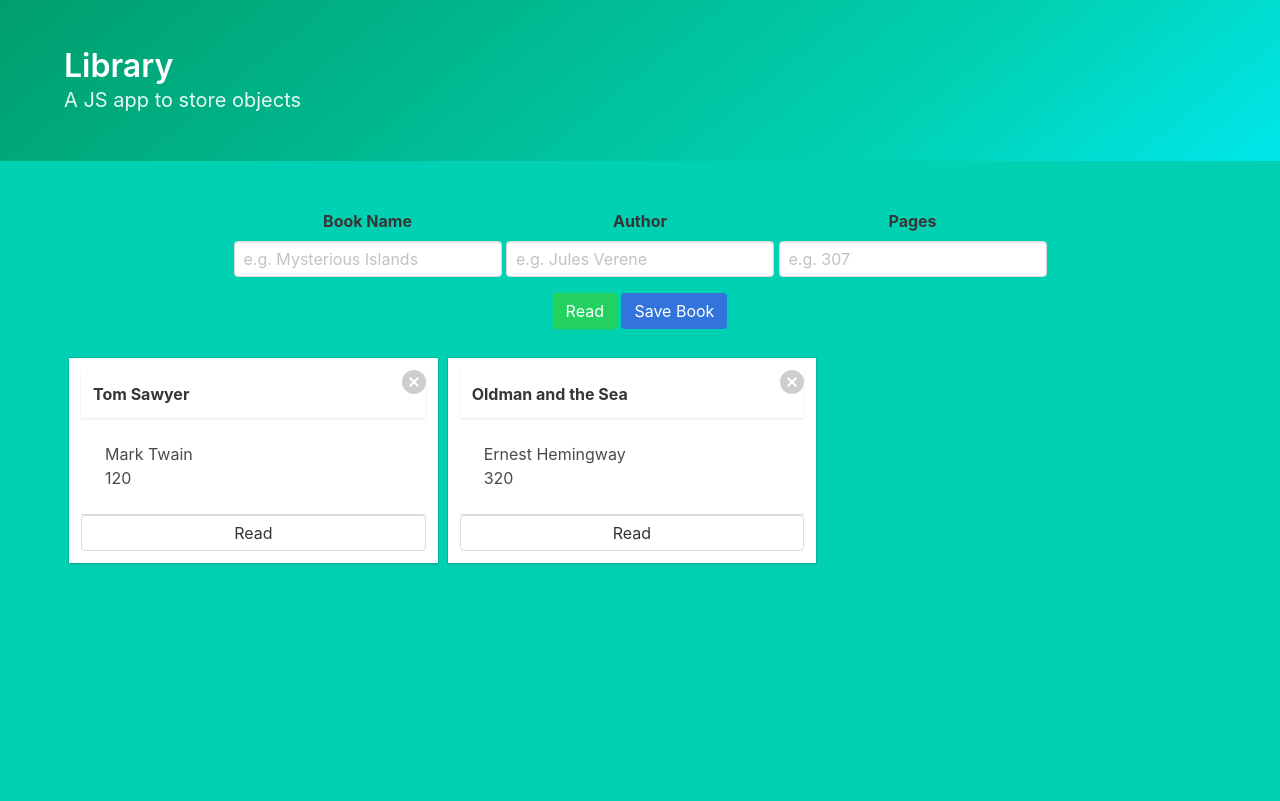
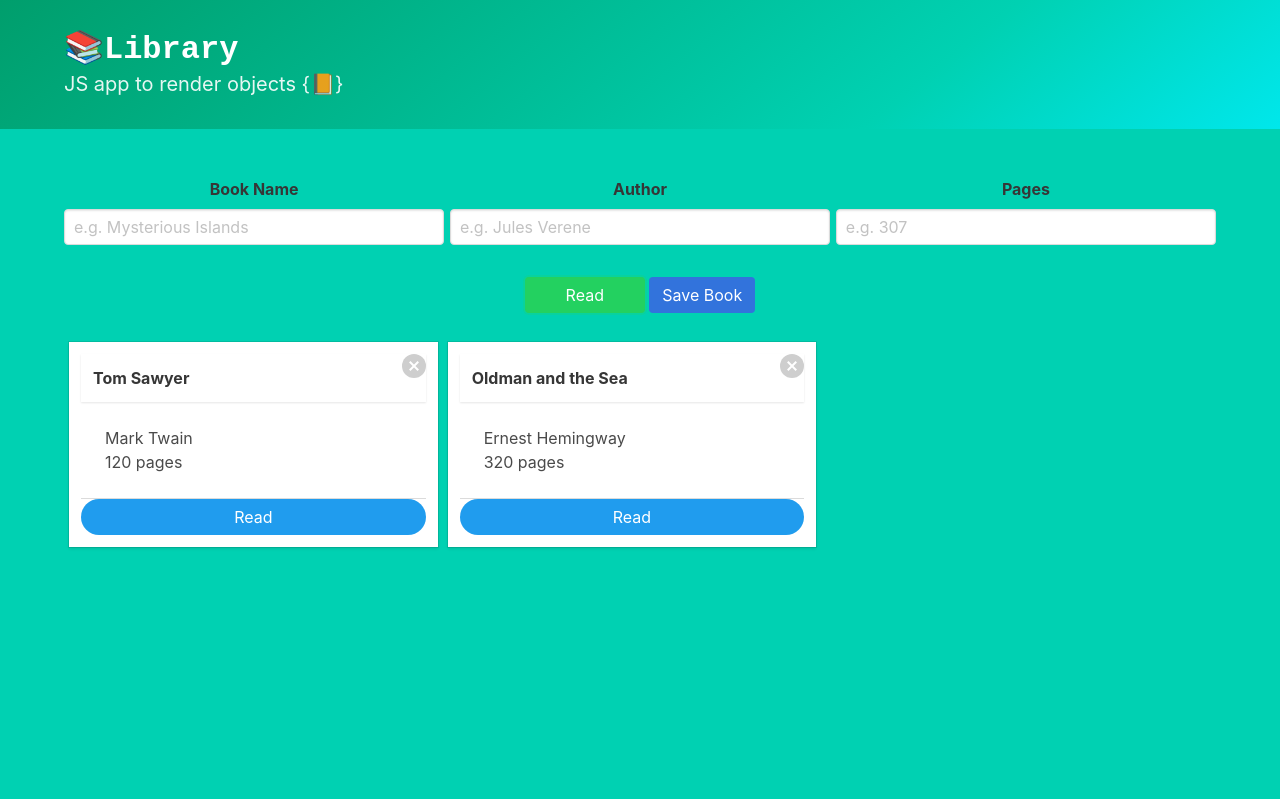
Before and after one commit to inhaq/library, a plain HTML site: page index.html in a window 1280 px wide. Both pictures are taken after a click on the link "UnRead". Drawn offline with nearby package versions, Linux system fonts and the light colour scheme.

Commit message:
code refactoring and UI update

```diff
--- a/index.html
+++ b/index.html
@@ -5,63 +5,60 @@
     <meta name="viewport" content="width=device-width, initial-scale=1">
     <title>Library</title>
     <link rel="stylesheet" href="https://cdnjs.cloudflare.com/ajax/libs/bulma/0.7.4/css/bulma.min.css">
-    <script defer src="https://use.fontawesome.com/releases/v5.3.1/js/all.js"></script>
 </head>
 <body>
-
 <section class="hero is-primary is-bold">
-    <div class="hero-body">
+    <div class="hero-body" style="padding: 2rem 1.5rem;">
         <div class="container">
-            <h1 class="title">
-                Library
+            <h1 class="title is-family-code">
+                📚Library
             </h1>
             <h2 class="subtitle">
-                A JS app to store objects
+                JS app to render objects {📙}
             </h2>
         </div>
     </div>
 </section>
 <section class="hero is-primary">
-    <div class="hero-body" style="min-height: calc(100vh - 160px);">
+    <div class="hero-body" style="min-height: calc(100vh - 130px);">
         <div class="container">
             <form action="" style="min-height: 80px; text-align: center">
-                <div class="is-inline-block">
-                    <div class="field is-inline-block book-error">
+                <div class="is-inline-block" style="position: relative; height: 100px; width: 100%">
+                    <div class="field is-inline-block book-error" style="position: absolute; left: 0; width: 33%;">
                         <label class="label">Book Name</label>
                         <div class="control">
-                            <input class="input book-name" type="text" placeholder="e.g. Mysterious Islands" required />
+                            <input class="input book-name" type="text" placeholder="e.g. Mysterious Islands" required/>
                         </div>
                         <p class="help is-danger"></p>
                     </div>
-                    <div class="field is-inline-block author-error">
+                    <div class="field is-inline-block author-error" style="left: 0; right: 0; width: 33%;">
                         <label class="label">Author</label>
                         <div class="control">
-                            <input class="input author" type="text" placeholder="e.g. Jules Verene" required />
+                            <input class="input author" type="text" placeholder="e.g. Jules Verene" required/>
                         </div>
                         <p class="help is-danger"></p>
                     </div>
-                    <div class="field is-inline-block pages-error">
+                    <div class="field is-inline-block pages-error" style="position: absolute; right: 0; width: 33%;">
                         <label class="label">Pages</label>
                         <div class="control">
-                            <input class="input pages" type="number" min="1" placeholder="e.g. 307" required />
+                            <input class="input pages" type="number" min="1" placeholder="e.g. 307" required/>
                         </div>
                         <p class="help is-danger"></p>
                     </div>
                 </div>
                 <div class="is-block">
                     <div class="field is-inline-block">
-                        <a class="button is-success is-focused" id="read">Read</a>
+                        <a class="button is-success is-focused" id="read" style="width: 120px">Read</a>
                         <div class="buttons is-inline-block">
-                            <span class="button is-link" id="save" >Save Book</span>
+                            <span class="button is-link" id="save">
+                                 Save Book
+                            </span>
                         </div>
                     </div>
                 </div>
-
-
             </form>
             <br>
             <div class="adder">
-
             </div>
         </div>
     </div>
--- a/main.js
+++ b/main.js
@@ -1,31 +1,47 @@
+// data
 let myLibrary = [];
 let first = new Book('Tom Sawyer', 'Mark Twain', '120', 'Read');
 let second = new Book('Oldman and the Sea', 'Ernest Hemingway', '320', 'UnRead');
 myLibrary.push(first);
 myLibrary.push(second);
+
+// input selectors
 let bookName = document.querySelector('.book-name');
 let author = document.querySelector('.author');
 let pages = document.querySelector('.pages');
 let read = document.querySelector('#read');
+
+// validation selectors
 let validateBook = bookName.parentNode.nextElementSibling;
 let validateAuthor = author.parentNode.nextElementSibling;
 let validateAPages = pages.parentNode.nextElementSibling;
+
 let add = document.querySelector(".adder");
 
 let saveBook = document.getElementById('save');
+
+// event listeners
 saveBook.addEventListener('click', formInput);
+read.addEventListener('click', toggleRead);
+document.addEventListener('DOMContentLoaded', render);
 
-read.addEventListener('click', toggleRead);
-
-document.addEventListener('DOMContentLoaded', render);
+// the constructor
 function Book(name, author, pages, read) {
-    // the constructor...
     this.name = name;
     this.author = author;
     this.pages = pages;
     this.read = read;
 }
 
+Book.prototype.togggleRead = function () {
+    if (this.read === 'Read') {
+        this.read = 'UnRead';
+    } else {
+        this.read = 'Read';
+    }
+}
+
+// Add new books to dom
 Book.prototype.addStuff = function () {
     add.insertAdjacentHTML("beforeend", `<div class="card column" data-remove="${myLibrary.length - 1}" style="width: 32%; display: inline-block;margin: 5px;">
                     <header class="card-header" >
@@ -38,22 +54,39 @@ Book.prototype.addStuff = function () {
                     <div class="card-content">
                         <div class="content">
                             ${this.author} <br>
-                            ${this.pages}
+                            ${this.pages} pages
                         </div>
                     </div>
                     <footer class="card-footer">
-                        <a class="button is-fullwidth togg" id="${myLibrary.length - 1}" data-tog="${myLibrary.length - 1}" onclick="toggR(${myLibrary.length - 1})">${this.read}</a>
+                        <a class="button is-fullwidth togg is-info is-rounded" id="${myLibrary.length - 1}" data-tog="${myLibrary.length - 1}" onclick="searchBook(${myLibrary.length - 1})">${this.read}</a>
                     </footer>
                 </div>`);
     renderDelete();
 }
-Book.prototype.togggleRead = function () {
-    if (this.read === 'Read') {
-        this.read = 'UnRead';
-    } else {
-        this.read = 'Read';
+
+// render existing array of books to dom
+function render() {
+    for (let [i, data] of myLibrary.entries()) {
+        add.insertAdjacentHTML("beforeend", `<div class="card column" data-remove="${i}" style="width: 32%; display: inline-block;margin: 5px;">
+                    <header class="card-header" >
+                        <p class="card-header-title">
+                            ${data.name}
+                        </p>
+                        <a href="#" class="card-footer-item delete" id="${i}">Delete</a>
+                        </a>
+                    </header>
+                    <div class="card-content">
+                        <div class="content">
+                            ${data.author} <br>
+                            ${data.pages} pages
+                        </div>
+                    </div>
+                    <footer class="card-footer">
+                        <a class="button is-fullwidth is-info read is-rounded" id="${i}" data-tog="${i}">${data.read}</a>
+                    </footer>
+                </div>`);
     }
-
+    renderDelete();
 }
 
 function addBookToLibrary(book) {
@@ -73,32 +106,7 @@ function formInput() {
     addBookToLibrary(book);
 }
 
-function render() {
-    for (let [i, data] of myLibrary.entries()) {
-        add.insertAdjacentHTML("beforeend", `<div class="card column" data-remove="${i}" style="width: 32%; display: inline-block;margin: 5px;">
-                    <header class="card-header" >
-                        <p class="card-header-title">
-                            ${data.name}
-                        </p>
-                        <a href="#" class="card-footer-item delete" id="${i}">Delete</a>
-                        </a>
-                    </header>
-                    <div class="card-content">
-                        <div class="content">
-                            ${data.author} <br>
-                            ${data.pages}
-                        </div>
-                    </div>
-                    <footer class="card-footer">
-                        <a class="button is-fullwidth read" id="${i}" data-tog="${i}">${data.read}</a>
-                    </footer>
-                </div>`);
-    }
-
-    renderDelete();
-
-}
-
+// Delete
 function renderDelete() {
     let del = document.querySelectorAll(".delete");
     del.forEach((button) => {
@@ -112,6 +120,21 @@ function renderDelete() {
     }
 }
 
+// Helpers
+function searchBook(a) {
+    myLibrary[a].togggleRead();
+    const readUnreadSingle = document.querySelector(`[data-tog="${a}"]`);
+    readUnreadSingle.textContent = myLibrary[a].read;
+}
+
+window.onload = () => {
+    const readUnread = document.querySelectorAll('.read');
+    readUnread.forEach(function (read) {
+        read.addEventListener('click', function () {
+            searchBook(this.id);
+        })
+    })
+}
 
 // Validations
 function validateForm(book, authorName, bookPages) {
@@ -146,6 +169,7 @@ function toggleRead() {
     }
 }
 
+// Reset form
 function resetForm() {
     bookName.value = '';
     author.value = '';
@@ -154,36 +178,3 @@ function resetForm() {
     read.classList.add('is-success');
     read.classList.remove('is-warning');
 }
-
-function toggR(a){
-    myLibrary[a].togggleRead();
-
-    setTimeout(() => {
-            const readUnreadSingle = document.querySelector(`[data-tog="${a}"]`);
-            let c = myLibrary[a].read;
-            readUnreadSingle.textContent = c;
-        },
-        0)
-}
-
-
-
-function searchBook(a) {
-    myLibrary[a].togggleRead();
-
-    setTimeout(() => {
-            const readUnreadSingle = document.querySelector(`[data-tog="${a}"]`);
-            let c = myLibrary[a].read;
-            readUnreadSingle.textContent = c;
-        },
-        0)
-}
-window.onload = () => {
-    const readUnread = document.querySelectorAll('.read');
-    readUnread.forEach(function (read) {
-        read.addEventListener('click', function () {
-            searchBook(this.id);
-
-        })
-    })
-}
```
Also changed, not shown: 1 other file.
